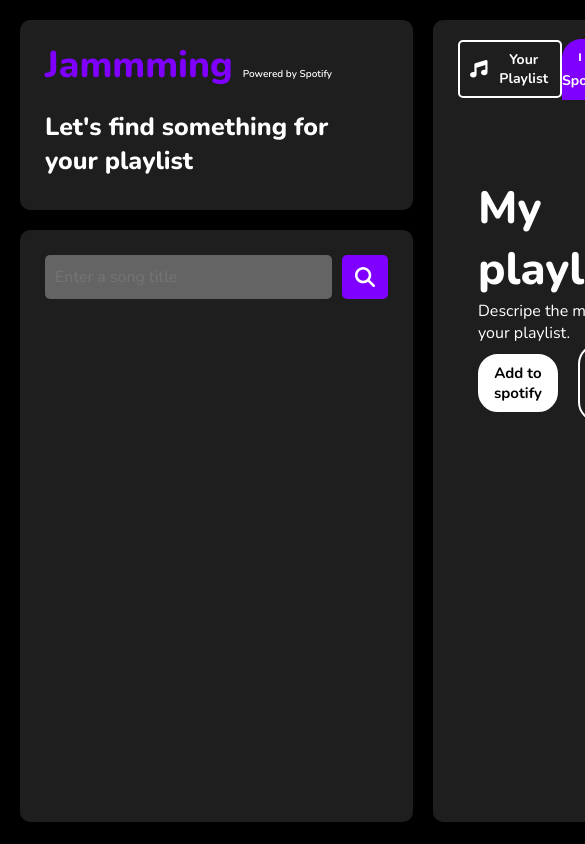
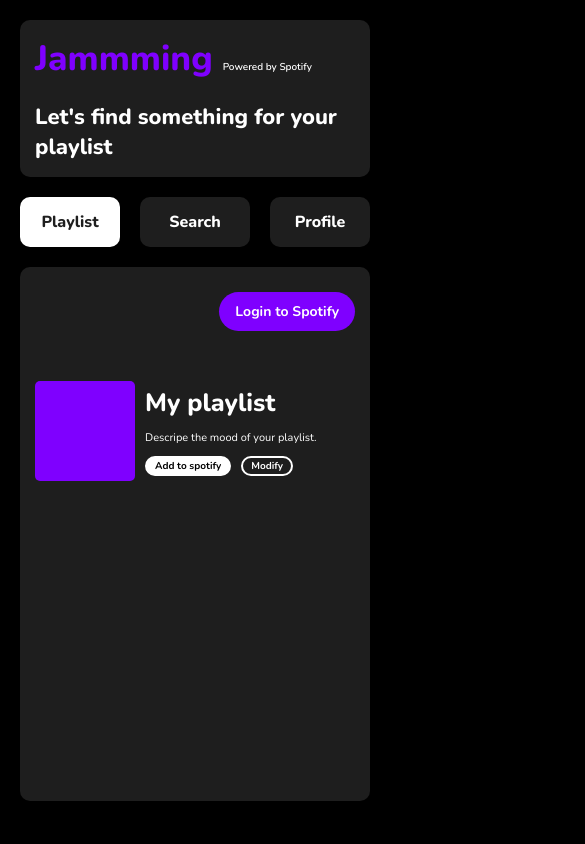
Before and after one commit to Gabrielhzt/Jamming, a React (Create React App) app: page / in a window 390 px wide. Shown: the top 844 px of the page, 585 px wide, since content can reach past the window. Built offline with nearby package versions, Linux system fonts and the light colour scheme.

Commit message:
Made the webapp responsive

```diff
--- a/src/App/App.css
+++ b/src/App/App.css
@@ -60,3 +60,176 @@
     border-radius: 10px;
     padding: 20px 25px;
 }
+
+.box-4,
+.box-4-active,
+.box-5,
+.box-5-active,
+.box-6,
+.box-6-active,
+.box-7,
+.box-7-active {
+    display: none;
+}
+
+@media (max-width: 900px) {
+    .all-boxes {
+        display: grid;
+        grid-template-columns: 1fr 1fr 1fr;
+
+        grid-template-rows:  none;
+        grid-template-areas:
+        'one one one'
+        'four five six'
+        'seven seven seven';
+    }
+
+    .box-1 {
+        grid-area: one;
+        background-color: #1E1E1E;
+        margin: 20px 20px 10px;
+        border-radius: 10px;
+        padding: 20px 25px;
+    }
+
+    .box-2 {
+        display: none;
+    }
+
+    .box-3 {
+        display: none;
+    }
+
+    .box-4 {
+        grid-area: four;
+        display: flex;
+        justify-content: center;
+        align-items: center;
+        background-color: #1E1E1E;
+        height: calc(100vh - 2 * 125px);
+        margin: 10px 10px 10px 20px;
+        border-radius: 10px;
+        padding: 20px 25px;
+        height: 40px;
+        font-size: 20px;
+        font-weight: 800;
+        cursor: pointer;
+    }
+
+    .box-4-active {
+        grid-area: four;
+        display: flex;
+        justify-content: center;
+        align-items: center;
+        background-color: #1E1E1E;
+        height: calc(100vh - 2 * 125px);
+        margin: 10px 10px 10px 20px;
+        border-radius: 10px;
+        padding: 20px 25px;
+        height: 40px;
+        font-size: 20px;
+        font-weight: 800;
+        cursor: pointer;
+        color: #1E1E1E;
+        background-color: #fff;
+    }
+
+    .box-5 {
+        grid-area: five;
+        display: flex;
+        justify-content: center;
+        align-items: center;
+        background-color: #1E1E1E;
+        margin: 10px ;
+        border-radius: 10px;
+        padding: 20px 25px;
+        font-size: 20px;
+        font-weight: 800;
+        cursor: pointer;
+    }
+
+    .box-5-active {
+        grid-area: five;
+        display: flex;
+        justify-content: center;
+        align-items: center;
+        background-color: #1E1E1E;
+        margin: 10px ;
+        border-radius: 10px;
+        padding: 20px 25px;
+        font-size: 20px;
+        font-weight: 800;
+        cursor: pointer;
+        color: #1E1E1E;
+        background-color: #fff;
+    }
+
+    .box-6 {
+        grid-area: six;
+        display: flex;
+        justify-content: center;
+        align-items: center;
+        background-color: #1E1E1E;
+        margin: 10px 20px 10px 10px;
+        border-radius: 10px;
+        padding: 20px 25px;
+        font-size: 20px;
+        font-weight: 800;
+        cursor: pointer;
+    }
+
+    .box-6-active {
+        grid-area: six;
+        display: flex;
+        justify-content: center;
+        align-items: center;
+        height: calc(100vh - 2 * 125px);
+        margin: 10px 20px 10px 10px;
+        border-radius: 10px;
+        padding: 20px 25px;
+        height: 40px;
+        font-size: 20px;
+        font-weight: 800;
+        cursor: pointer;
+        color: #1E1E1E;
+        background-color: #fff;
+    }
+
+    .box-7 {
+        grid-area: seven;
+        display: flex;
+        flex-direction: column;
+        background-color: #1E1E1E;
+        height: calc(100vh - 2 * 170px);
+        margin: 10px 20px 20px;
+        border-radius: 10px;
+        padding: 20px 25px;
+    }
+}
+
+@media (max-width: 450px) {
+
+    .top-logo h1 {
+        font-size: 35px;
+    }
+
+    .title {
+        font-size: 22px;
+    }
+
+    .box-4,
+    .box-4-active,
+    .box-5,
+    .box-5-active,
+    .box-6,
+    .box-6-active {
+        font-size: 16px;
+        height: 20px;
+        padding: 15px 5px;
+    }
+
+    .box-1,
+    .box-7 {
+        padding: 15px;
+    }
+}
--- a/src/App/App.js
+++ b/src/App/App.js
@@ -3,12 +3,17 @@ import './App.css';
 import Search from '../Search/Search';
 import Info from '../Info/Info';
 import Spotify from '../API/Spotify';
+import Playlist from '../Playlist/Playlist';
+import Profile from '../Profile/Profile';
 
 const App = () => {
   const [token, setToken] = useState(() => window.localStorage.getItem('token') || '');
   const [uris, setUris] = useState([]);
   const [takeid, setTakeId] = useState([]);
   const [userId, setUserId] = useState();
+  const [page, setPage] = useState('Playlist');
+  const [fetchedTracks, setFetchedTracks] = useState([]);
+  const [playlist, setPlaylist] = useState(true)
 
   useEffect(() => {
     if (!token && window.location.hash) {
@@ -44,6 +49,31 @@ const App = () => {
     fetchProfile();
   }, [token]);
 
+  useEffect(() => {
+    if (takeid.length !== 0) {
+        const fetchTracks = async () => {
+            try {
+                console.log('ho')
+                const allIds = fetchedTracks.map((e) => e.id)
+                if (allIds.includes(takeid)) {
+                    return;
+                }
+                const response = await Spotify.getTracksById(token, takeid);
+                setFetchedTracks(prev => [...prev, response]);
+                setTakeId([])
+            } catch (error) {
+                console.error('Error fetching track:', error);
+            }
+        };
+
+        fetchTracks();
+    }
+}, [takeid]);
+
+  useEffect(() => {
+    console.log(takeid)
+  }, [takeid])
+
   return (
     <div className='all-boxes'>
       <div className='box-1'>
@@ -57,7 +87,25 @@ const App = () => {
         <Search token={token} setToken={setToken} setUris={setUris} setId={setTakeId} />
       </div>
       <div className='box-3'>
-        <Info token={token} setToken={setToken} takeId={takeid} setTakeId={setTakeId} uris={uris} setUris={setUris} userId={userId} setUserId={setUserId} />
+        <Info token={token} setToken={setToken} takeId={takeid} setTakeId={setTakeId} uris={uris} setUris={setUris} userId={userId} setUserId={setUserId} fetchedTracks={fetchedTracks} setFetchedTracks={setFetchedTracks} playlist={playlist} setPlaylist={setPlaylist} />
+      </div>
+      <div className={page === 'Playlist' ? 'box-4-active' : 'box-4'} onClick={() => setPage('Playlist')}>
+        <p>Playlist</p>
+      </div>
+      <div className={page === 'Search' ? 'box-5-active' : 'box-5'} onClick={() => setPage('Search')}>
+        <p>Search</p>
+      </div>
+      <div className={page === 'Profile' ? 'box-6-active' : 'box-6'} onClick={() => setPage('Profile')}>
+        <p>Profile</p>
+      </div>
+      <div className='box-7'>
+        {page === 'Playlist' ? (
+          <Playlist token={token} setToken={setToken} takeId={takeid} setTakeId={setTakeId} uris={uris} setUris={setUris} userId={userId} fetchedTracks={fetchedTracks} setFetchedTracks={setFetchedTracks} />
+        ) : page === 'Search' ? (
+          <Search token={token} setToken={setToken} setUris={setUris} setId={setTakeId} />
+        ) : page === 'Profile' ? (
+          <Profile token={token} setToken={setToken} userId={userId} playlist={playlist} setPlaylist={setPlaylist} setPage={setPage} />
+        ) : null}
       </div>
     </div>
   )
--- a/src/Info/Info.js
+++ b/src/Info/Info.js
@@ -6,8 +6,7 @@ import { faMusic, faUser } from '@fortawesome/free-solid-svg-icons';
 import Playlist from "../Playlist/Playlist";
 import Profile from "../Profile/Profile";
 
-const Info = ({ token, setToken, takeId, setTakeId, uris, setUris, userId, setUserId }) => {
-    const [playlist, setPlaylist] = useState(true)
+const Info = ({ token, setToken, takeId, setTakeId, uris, setUris, userId, fetchedTracks, setFetchedTracks, playlist, setPlaylist }) => {
 
     return (
         <div className="all-info">
@@ -27,7 +26,7 @@ const Info = ({ token, setToken, takeId, setTakeId, uris, setUris, userId, setUs
                 )}
             </div>
             {playlist ? (
-                <Playlist token={token} setToken={setToken} takeId={takeId} setTakeId={setTakeId} uris={uris} setUris={setUris} userId={userId} />
+                <Playlist token={token} setToken={setToken} takeId={takeId} setTakeId={setTakeId} uris={uris} setUris={setUris} userId={userId} fetchedTracks={fetchedTracks} setFetchedTracks={setFetchedTracks} />
             ):(
                 <Profile token={token} setToken={setToken} setPlaylist={setPlaylist} userId={userId} />
             )}
--- a/src/Playlist/Playlist.css
+++ b/src/Playlist/Playlist.css
@@ -99,3 +99,143 @@
     padding: 5px 10px;
     resize: none;
 }
+
+.top {
+    display: none;
+}
+
+@media (max-width: 1200px) {
+
+    .big-img {
+        max-width: 160px;
+        height: 160px;
+        border-radius: 5px;
+    }
+
+    .info h1 {
+        font-size: 35px;
+    }
+
+    .info p {
+        font-size: 15px;
+    }
+
+    .playlist-btn {
+        gap: 20px;
+    }
+
+    .add-to {
+        font-size: 14px;
+        padding: 5px 10px;
+    }
+
+    .put {
+        font-size: 14px;
+        padding: 5px 11px;
+    }
+
+    .playlist-song {
+        max-height: calc(100vh - 2 * 215px);
+    }
+
+    .album-name {
+        display: none;
+    }
+
+    .playlist-title {
+        font-size: 32px;
+        font-weight: 800;
+        max-width: 200px;
+    }
+
+    .playlist-description {
+        font-size: 13px;
+        max-width: 250px;
+        max-height: 20px;
+    }
+}
+
+@media (max-width: 900px){
+
+    .playlist-info {
+        display: flex;
+        gap: 20px;
+        margin-bottom: 60px;
+        margin-top: 5px;
+    }
+
+    .playlist-song {
+        max-height: calc(100vh - 2 * 265px);
+    }
+
+    .top {
+        display: flex;
+        justify-content: flex-end;
+        margin-bottom: 50px;
+        margin-top: 10px;
+    }
+
+    .big-img {
+        max-width: 120px;
+        height: 120px;
+        border-radius: 5px;
+    }
+
+    .info h1 {
+        font-size: 30px;
+    }
+
+    .info p {
+        font-size: 14px;
+    }
+
+    .playlist-btn {
+        gap: 20px;
+    }
+
+    .add-to {
+        font-size: 13px;
+        padding: 3px 10px;
+    }
+
+    .put {
+        font-size: 13px;
+        padding: 3px 11px;
+    }
+
+}
+
+@media (max-width: 450px) {
+
+    .playlist-info {
+        gap: 10px;
+    }
+
+    .big-img {
+        max-width: 100px;
+        height: 100px;
+        border-radius: 5px;
+    }
+
+    .info h1 {
+        font-size: 25px;
+    }
+
+    .info p {
+        font-size: 11px;
+    }
+
+    .playlist-btn {
+        gap: 10px;
+    }
+
+    .add-to {
+        font-size: 10px;
+        padding: 1px 8px;
+    }
+
+    .put {
+        font-size: 10px;
+        padding: 1px 8px;
+    }
+}
--- a/src/Playlist/Playlist.js
+++ b/src/Playlist/Playlist.js
@@ -4,33 +4,13 @@ import Spotify from "../API/Spotify";
 import { FontAwesomeIcon } from '@fortawesome/react-fontawesome';
 import { faMinus } from '@fortawesome/free-solid-svg-icons';
 
-const Playlist = ({ token, setToken, takeId, setTakeId, uris, setUris, userId }) => {
+const Playlist = ({ token, takeId, setTakeId, uris, setUris, userId, fetchedTracks, setFetchedTracks }) => {
     const [put, setPut] = useState(false)
     const [title, setTitle] = useState('My playlist')
     const [description, setDescription] = useState('Descripe the mood of your playlist.')
     const [newTitle, setNewTitle] = useState('My Playlist')
     const [newDescription, setNewDescription] = useState('Descripe the mood of your playlist.')
-    const [fetchedTracks, setFetchedTracks] = useState([]);
 
-    useEffect(() => {
-        if (takeId.length !== 0) {
-            const fetchTracks = async () => {
-                try {
-                    const allIds = fetchedTracks.map((e) => e.id)
-                    if (allIds.includes(takeId)) {
-                        return;
-                    }
-                    const response = await Spotify.getTracksById(token, takeId);
-                    setFetchedTracks(prev => [...prev, response]);
-                    setTakeId([])
-                } catch (error) {
-                    console.error('Error fetching track:', error);
-                }
-            };
-
-            fetchTracks();
-        }
-    }, [takeId]);
 
     const handleChange = () => {
         setTitle(newTitle)
@@ -59,7 +39,14 @@ const Playlist = ({ token, setToken, takeId, setTakeId, uris, setUris, userId })
     }
 
     return (
-        <>
+        <div className="column">
+            {!token ? (
+                <div className="top">
+                    <a href={Spotify.link()} className="login">Login to Spotify</a>
+                </div>
+            ):(
+                null
+            )}
             <div className="playlist-info">
                 <div className="big-img"></div>
                 {put ? (
@@ -90,27 +77,30 @@ const Playlist = ({ token, setToken, takeId, setTakeId, uris, setUris, userId })
                         <p>{description}</p>
                         <div className="playlist-btn">
                             <button className="add-to" onClick={importToSpotify}>Add to spotify</button>
-                            <button className="put" onClick={() => setPut(true)}>Modify the playlist</button>
+                            <button className="put" onClick={() => setPut(true)}>Modify</button>
                         </div>
                     </div>
                 )}
             </div>
             <div className="playlist-song">
-                {fetchedTracks.map((track) => (
+                {fetchedTracks && fetchedTracks.map((track) => (
                     <div className="song" key={track.id}>
                         <div className="song-info">
                             <img src={track.album.images[0].url} className="img" />
                             <div className="text-song">
-                                <h3>{track.name}</h3>
+                                <h3>
+                                    {track.name.slice(0, 16)}
+                                    {track.name.length >= 15 ? '...' : ''}
+                                </h3>
                                 <p>{track.album.artists[0].name}</p>
                             </div>
                         </div>
-                        <p>{track.album.name}</p>
+                        <p className="album-name">{track.album.name}</p>
                         <button className="remove" onClick={() => removeTrack(track.id, track.uri)}><FontAwesomeIcon icon={faMinus} size="xl" /></button>
                     </div>
                 ))}
             </div>
-        </>
+        </div>
     )
 }
 
--- a/src/Profile/Profile.css
+++ b/src/Profile/Profile.css
@@ -61,3 +61,54 @@
     font-size: 13px;
     cursor: pointer;
 }
+
+@media (max-width: 1425px) {
+
+    .profile-info h1 {
+        font-size: 30px;
+    }
+
+    .profile-info p {
+        font-size: 11px;
+    }
+
+    .all-playlist h2 {
+        font-size: 22px;
+        margin-bottom: 30px;
+    }
+
+    .align {
+        display: flex;
+        flex-wrap: wrap;
+        gap: 20px;
+    }
+
+    .flex {
+        display: flex;
+        gap: 15px;
+        width: 230px;
+    }
+
+    .little-img {
+        width: 90px;
+        border-radius: 5px;
+    }
+
+    .text-playlist h3 {
+        font-size: 18px;
+    }
+
+    .little-btn {
+        padding: 4px 12px;
+        font-size: 11px;
+    }
+
+}
+
+@media (max-width: 900px) {
+
+    .align {
+        max-height: calc(100vh - 2 * 275px);
+        overflow-y: scroll;
+    }
+}
--- a/src/Profile/Profile.js
+++ b/src/Profile/Profile.js
@@ -2,7 +2,7 @@ import React, { useEffect, useState } from "react";
 import './Profile.css';
 import Spotify from "../API/Spotify";
 
-const Profile = ({ token, setToken, setPlaylist, userId }) => {
+const Profile = ({ token, setToken, setPlaylist, userId, setPage }) => {
     const [userProfile, setUserProfile] = useState(null);
     const [userPlaylist, setUserPlaylist] = useState([]);
 
@@ -20,8 +20,6 @@ const Profile = ({ token, setToken, setPlaylist, userId }) => {
         const fetchUserPlaylists = async () => {
             try {
                 const response = await Spotify.getUserPlaylists(token, userId);
-                console.log(response.items)
-                console.log(response.items.images)
                 setUserPlaylist(response.items)
             } catch (error) {
                 console.error('Error fetching user Playlists:', error)
@@ -36,6 +34,7 @@ const Profile = ({ token, setToken, setPlaylist, userId }) => {
     const handleLogout = () => {
         Spotify.handleLogout(setToken);
         setPlaylist(true);
+        setPage('Playlist')
     };
 
     return (
--- a/src/Search/Search.css
+++ b/src/Search/Search.css
@@ -80,3 +80,13 @@
     padding: 10px 10px 9px;
     cursor: pointer;
 }
+
+@media (max-width: 900px) {
+
+    .search-box {
+        display: flex;
+        flex-direction: column;
+        gap: 40px;
+        max-height: calc(100vh - 2 * 170px);
+    }
+}
--- a/src/Search/Search.js
+++ b/src/Search/Search.js
@@ -44,7 +44,10 @@ const Search = ({ token, setToken, setUris, setId }) => {
                             <div className="song-info">
                                 <img src={track.album.images[0].url} alt={track.name} className="img" />
                                 <div className="text-song">
-                                    <h3>{track.name}</h3>
+                                <h3>
+                                    {track.name.slice(0, 16)}
+                                    {track.name.length >= 15 ? '...' : ''}
+                                </h3>
                                     <p>{track.artists[0].name}</p>
                                 </div>
                             </div>
```
